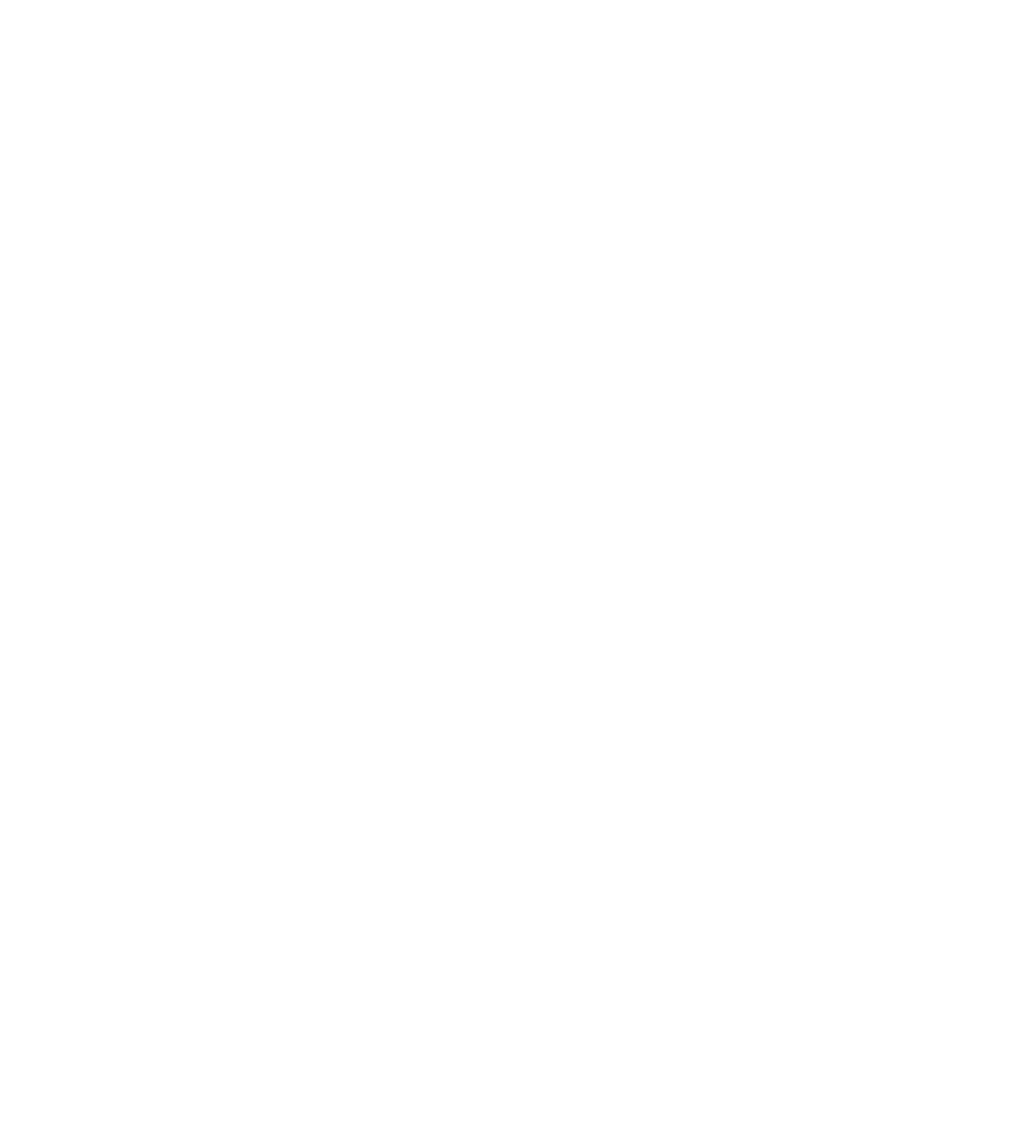
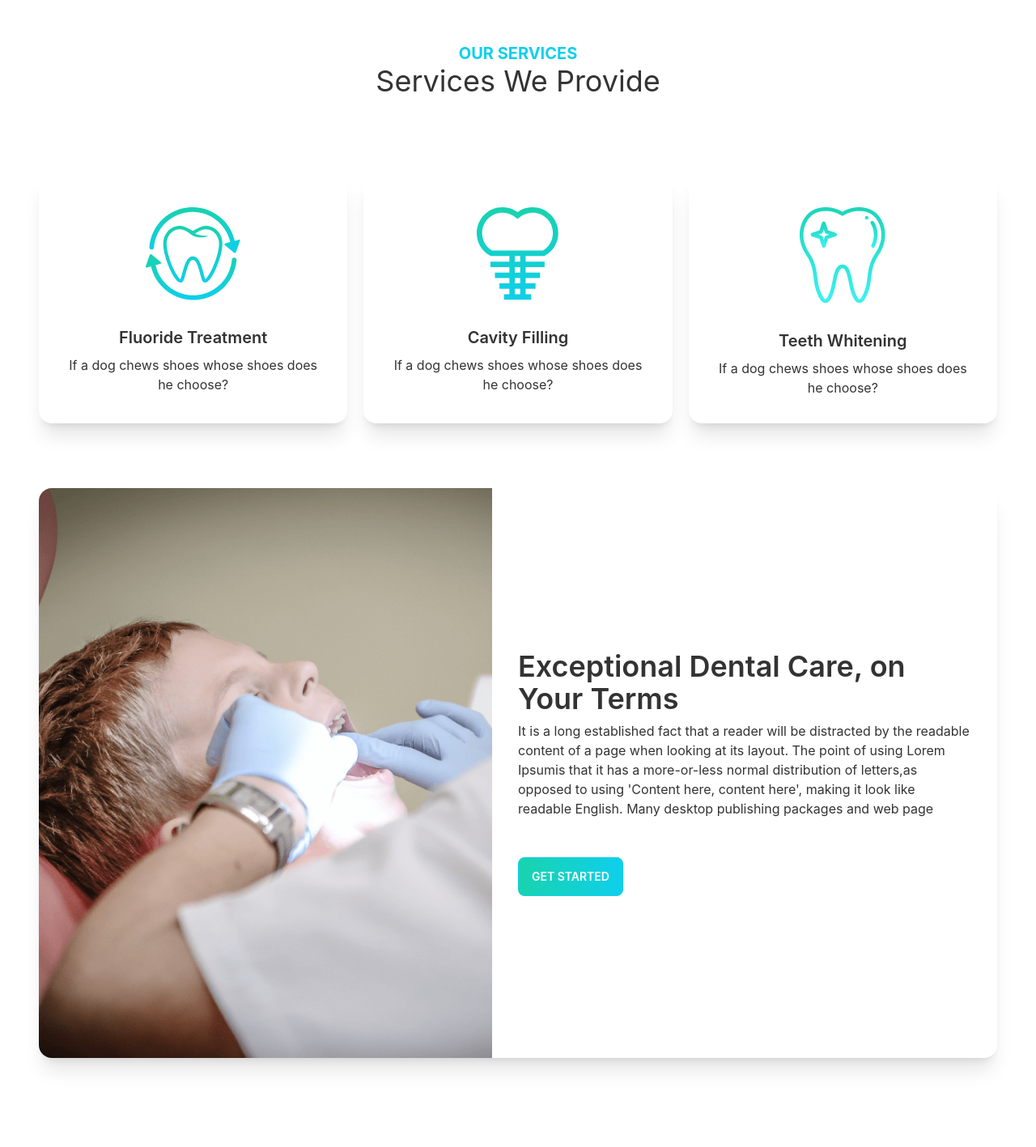
Before and after one commit to akram56789/doctor-portal-client, a React (Create React App) app: page / in a window 1280 px wide. Shown: the part 1080-2497 px from the top of the page at 81% size. Before the commit the page ends 1020 px from the top, so only its background shows below. Built offline with nearby package versions, Linux system fonts and the light colour scheme.

Commit message:
baby section and doctor appointment section done

```diff
--- a/src/Pages/Home/Banner.js
+++ b/src/Pages/Home/Banner.js
@@ -3,7 +3,7 @@
 
 const Banner = () => {
     return (
-        <div class="hero min-h-screen px-12 bg-[url('/src/assets/images/bg.png')] ">
+        <div class="hero min-h-screen  bg-[url('/src/assets/images/bg.png')] ">
         <div class="hero-content flex-col lg:flex-row-reverse">
           <img src={chair} class="max-w-sm rounded-lg shadow-2xl" />
           <div>
--- a/src/Pages/Home/Home.js
+++ b/src/Pages/Home/Home.js
@@ -1,12 +1,16 @@
 import React from 'react';
 import Banner from './Banner';
 import Info from './Info';
+import MakeAppointment from './MakeAppointment';
+import Services from './Services';
 
 const Home = () => {
     return (
-        <div>
+        <div className='px-12'>
             <Banner></Banner>
            <Info></Info>
+           <Services></Services>
+           <MakeAppointment></MakeAppointment>
         </div>
     );
 };
--- a/src/Pages/Home/Info.js
+++ b/src/Pages/Home/Info.js
@@ -6,7 +6,7 @@
 
 const Info = () => {
     return (
-        <div className='grid grid-cols-1 lg:grid-cols-3 gap-5 px-12 text-white'>
+        <div className='grid grid-cols-1 lg:grid-cols-3 gap-5  text-white'>
             <InfoCart cartTitle="Opening Hours"
              bgClass="bg-gradient-to-r from-secondary to-primary"
              img={clock}>
--- a/src/Pages/Home/InfoServices.js
+++ b/src/Pages/Home/InfoServices.js
@@ -1,10 +1,18 @@
 import React from 'react';
 
-const InfoServices = () => {
+const InfoServices = ({img, serviceTitle}) => {
     return (
-        <div>
+        <div class="card w-50 bg-base-100 shadow-xl ">
+        <figure class="px-10 pt-10">
+          <img className='h-20' src={img} alt="Shoes" class="rounded-xl" />
+        </figure>
+        <div class="card-body items-center text-center">
+          <h2 class="card-title">{serviceTitle}</h2>
+          <p>If a dog chews shoes whose shoes does he choose?</p>
 
         </div>
+      </div>
+
     );
 };
 
--- /dev/null
+++ b/src/Pages/Home/MakeAppointment.js
@@ -0,0 +1,22 @@
+import React from 'react';
+import doctor from '../../assets/images/doctor-small.png';
+import Button from '../Shared/Button';
+
+const MakeAppointment = () => {
+    return (
+        <div class="card lg:card-side bg-base-100 shadow-xl  bg-[url('/src/assets/images/appointment.png')]">
+  <figure className='flex-1'><img src={doctor}  alt="Album"/></figure>
+  <div class="card-body flex-1 text-white">
+      <h4 className='text-primary '> Appointment
+      </h4>
+    <h2 class="card-title text-4xl">Make an appointment Today</h2>
+    <p>It is a long established fact that a reader will be distracted by the readable content of a page when looking at its layout. The point of using Lorem Ipsumis that it has a more-or-less normal distribution of letters,as opposed to using 'Content here, content here', making it look like readable English. Many desktop publishing packages and web page</p>
+    <div class="card-actions">
+       <Button></Button>
+    </div>
+  </div>
+</div>
+    );
+};
+
+export default MakeAppointment;
--- a/src/Pages/Home/Services.js
+++ b/src/Pages/Home/Services.js
@@ -1,11 +1,36 @@
 import React from 'react';
+import logo2 from '../../assets/images/cavity.png';
+import logo1 from '../../assets/images/fluoride.png';
+import baby from '../../assets/images/treatment.png';
+import logo3 from '../../assets/images/whitening.png';
 import InfoServices from './InfoServices';
 
 const Services = () => {
     return (
-        <div>
-            <InfoServices></InfoServices>
+       <div className='my-28'>
+          <div className='text-center'>
+          <h4 className='text-xl text-primary font-bold'>OUR SERVICES </h4>
+           <h2 className='text-4xl'>Services We Provide</h2>
+          </div>
+            <div className='grid grid-cols-1 lg:grid-cols-3 gap-5     pt-24'>
+            <InfoServices img={logo1} serviceTitle="Fluoride Treatment"></InfoServices>
+            <InfoServices img={logo2} serviceTitle="Cavity Filling"></InfoServices>
+            <InfoServices img={logo3} serviceTitle="Teeth Whitening"></InfoServices>
         </div>
+        <div className='mt-20'>
+        <div class="card lg:card-side bg-base-100 shadow-xl">
+  <figure className='flex-1'><img  src={baby} alt="Album"/></figure>
+  <div class="card-body flex-1 justify-center  ">
+    <h2 class="card-title text-4xl">Exceptional Dental Care, on Your Terms</h2>
+    <h4>It is a long established fact that a reader will be distracted by the readable content of a page when looking at its layout. The point of using Lorem Ipsumis that it has a more-or-less normal distribution of letters,as opposed to using 'Content here, content here', making it look like readable English. Many desktop publishing packages and web page</h4>
+    <div class="card-actions mt-10">
+          <button class="btn btn-primary text-white bg-gradient-to-r from-secondary to-primary">Get Started</button>
+    </div>
+  </div>
+</div>
+        </div>
+
+       </div>
     );
 };
 
--- /dev/null
+++ b/src/Pages/Shared/Button.js
@@ -0,0 +1,11 @@
+import React from 'react';
+
+const Button = () => {
+    return (
+        <div>
+                 <button class="btn btn-primary text-white bg-gradient-to-r from-secondary to-primary">Get Started</button>
+        </div>
+    );
+};
+
+export default Button;
```
Also changed, not shown: package.json (indentation only).
